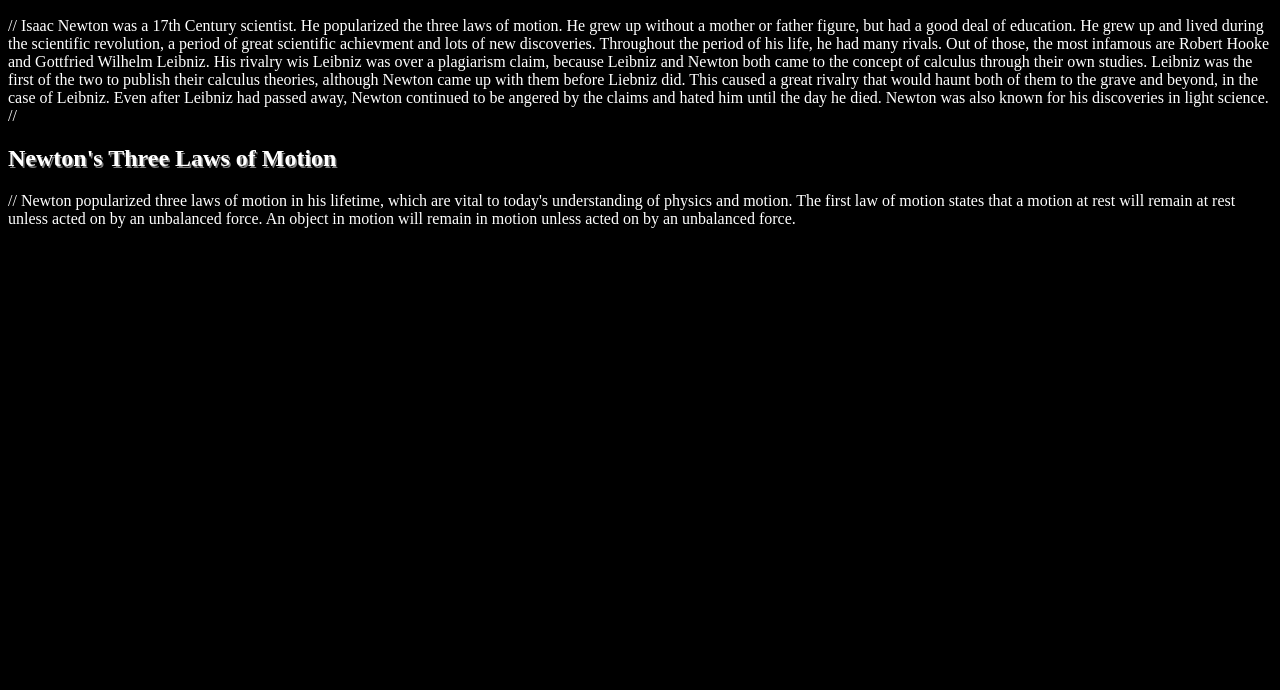
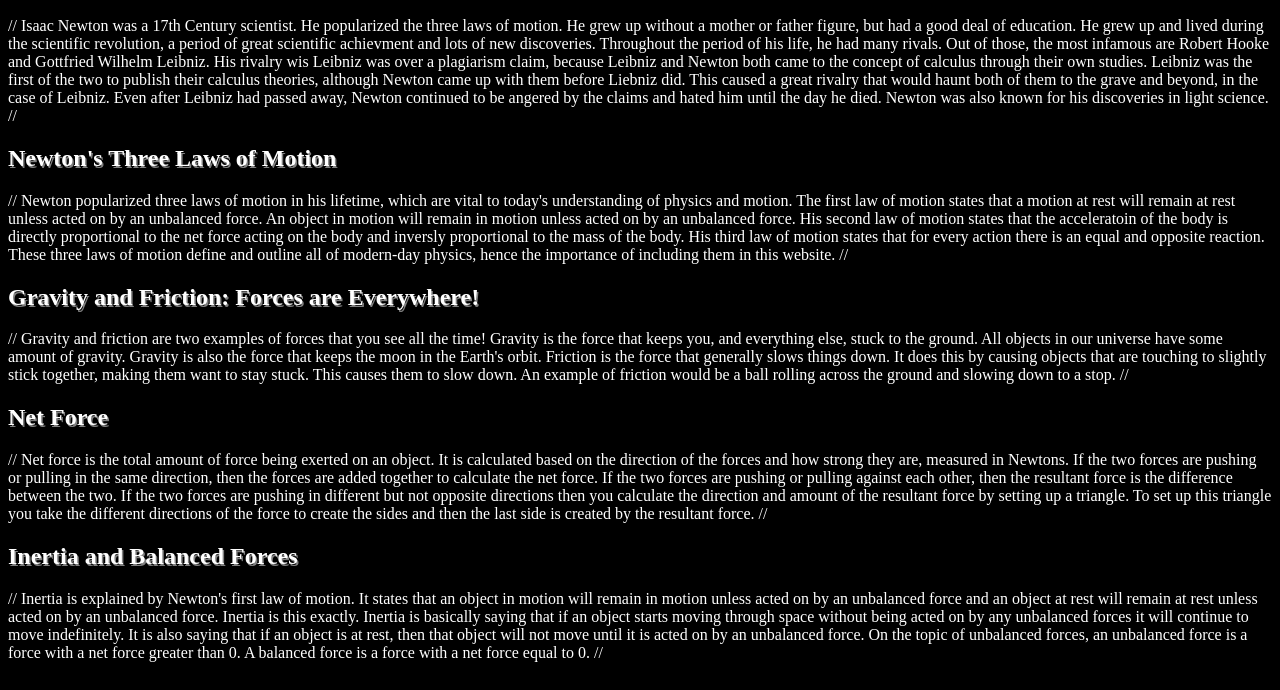
Before and after one commit to StormedCorgi/Force-and-Motion, a plain HTML site: page index.html in a window 1280 px wide. Shown: the part 110-800 px from the top of the page. Drawn offline with Linux system fonts and the light colour scheme.

Commit message:
Update index.html

```diff
--- a/index.html
+++ b/index.html
@@ -35,7 +35,25 @@
       Newton's Three Laws of Motion
     </h2>
     <p>
-      // Newton popularized three laws of motion in his lifetime, which are vital to today's understanding of physics and motion. The first law of motion states that a motion at rest will remain at rest unless acted on by an unbalanced force. An object in motion will remain in motion unless acted on by an unbalanced force.
+      // Newton popularized three laws of motion in his lifetime, which are vital to today's understanding of physics and motion. The first law of motion states that a motion at rest will remain at rest unless acted on by an unbalanced force. An object in motion will remain in motion unless acted on by an unbalanced force. His second law of motion states that the acceleratoin of the body is directly proportional to the net force acting on the body and inversly proportional to the mass of the body. His third law of motion states that for every action there is an equal and opposite reaction. These three laws of motion define and outline all of modern-day physics, hence the importance of including them in this website. //
+    </p>
+    <h2>
+      Gravity and Friction: Forces are Everywhere!
+    </h2>
+    <p>
+      // Gravity and friction are two examples of forces that you see all the time! Gravity is the force that keeps you, and everything else, stuck to the ground. All objects in our universe have some amount of gravity. Gravity is also the force that keeps the moon in the Earth's orbit. Friction is the force that generally slows things down. It does this by causing objects that are touching to slightly stick together, making them want to stay stuck. This causes them to slow down. An example of friction would be a ball rolling across the ground and slowing down to a stop. //
+    </p>
+    <h2>
+      Net Force
+    </h2>
+    <p>
+      // Net force is the total amount of force being exerted on an object. It is calculated based on the direction of the forces and how strong they are, measured in Newtons. If the two forces are pushing or pulling in the same direction, then the forces are added together to calculate the net force. If the two forces are pushing or pulling against each other, then the resultant force is the difference between the two. If the two forces are pushing in different but not opposite directions then you calculate the direction and amount of the resultant force by setting up a triangle. To set up this triangle you take the different directions of the force to create the sides and then the last side is created by the resultant force. //
+    </p>
+    <h2>
+      Inertia and Balanced Forces
+    </h2>
+    <p>
+      // Inertia is explained by Newton's first law of motion. It states that an object in motion will remain in motion unless acted on by an unbalanced force and an object at rest will remain at rest unless acted on by an unbalanced force. Inertia is this exactly. Inertia is basically saying that if an object starts moving through space without being acted on by any unbalanced forces it will continue to move indefinitely. It is also saying that if an object is at rest, then that object will not move until it is acted on by an unbalanced force. On the topic of unbalanced forces, an unbalanced force is a force with a net force greater than 0. A balanced force is a force with a net force equal to 0. //
     </p>
   </body>
 </html>
```
